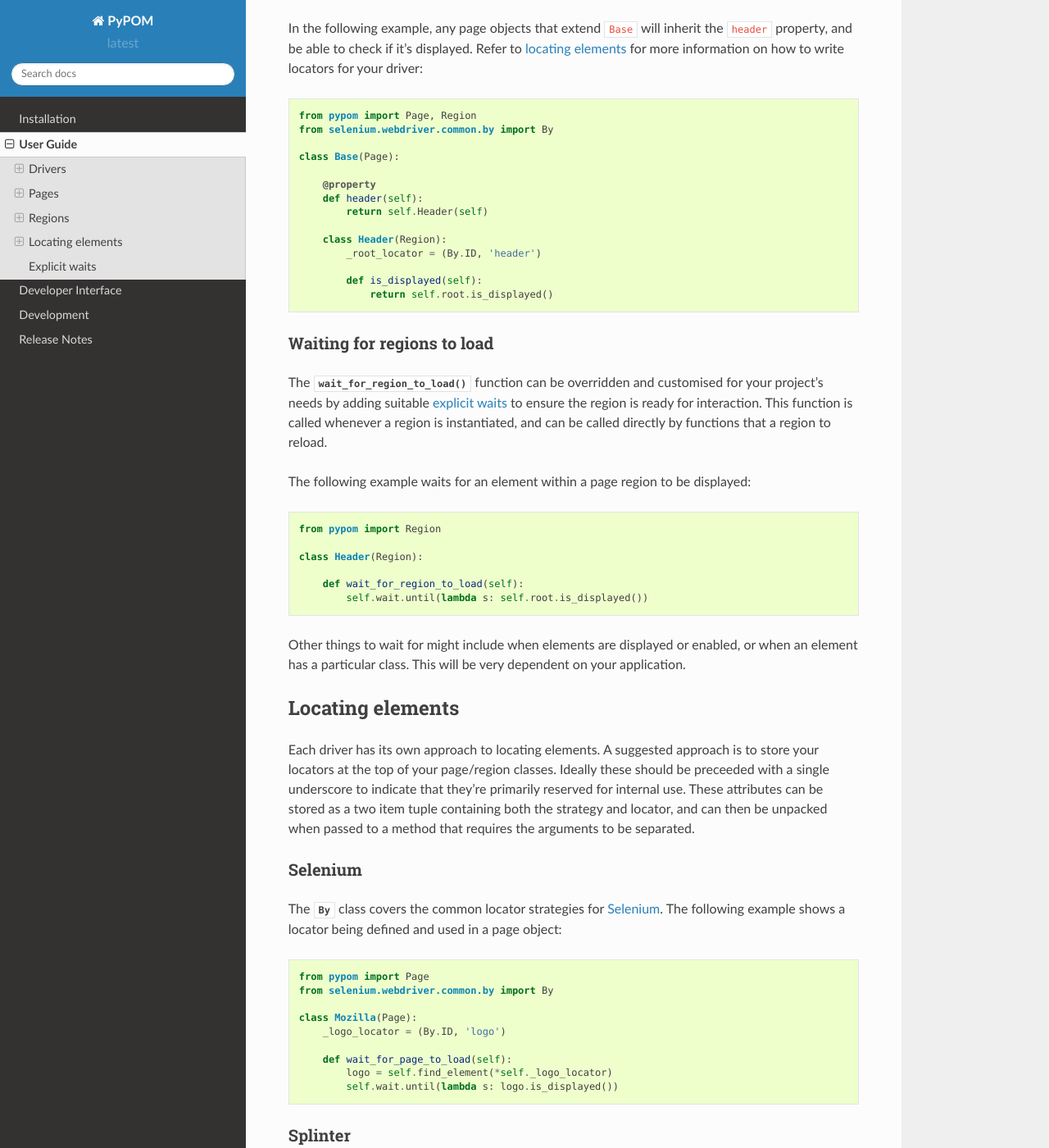
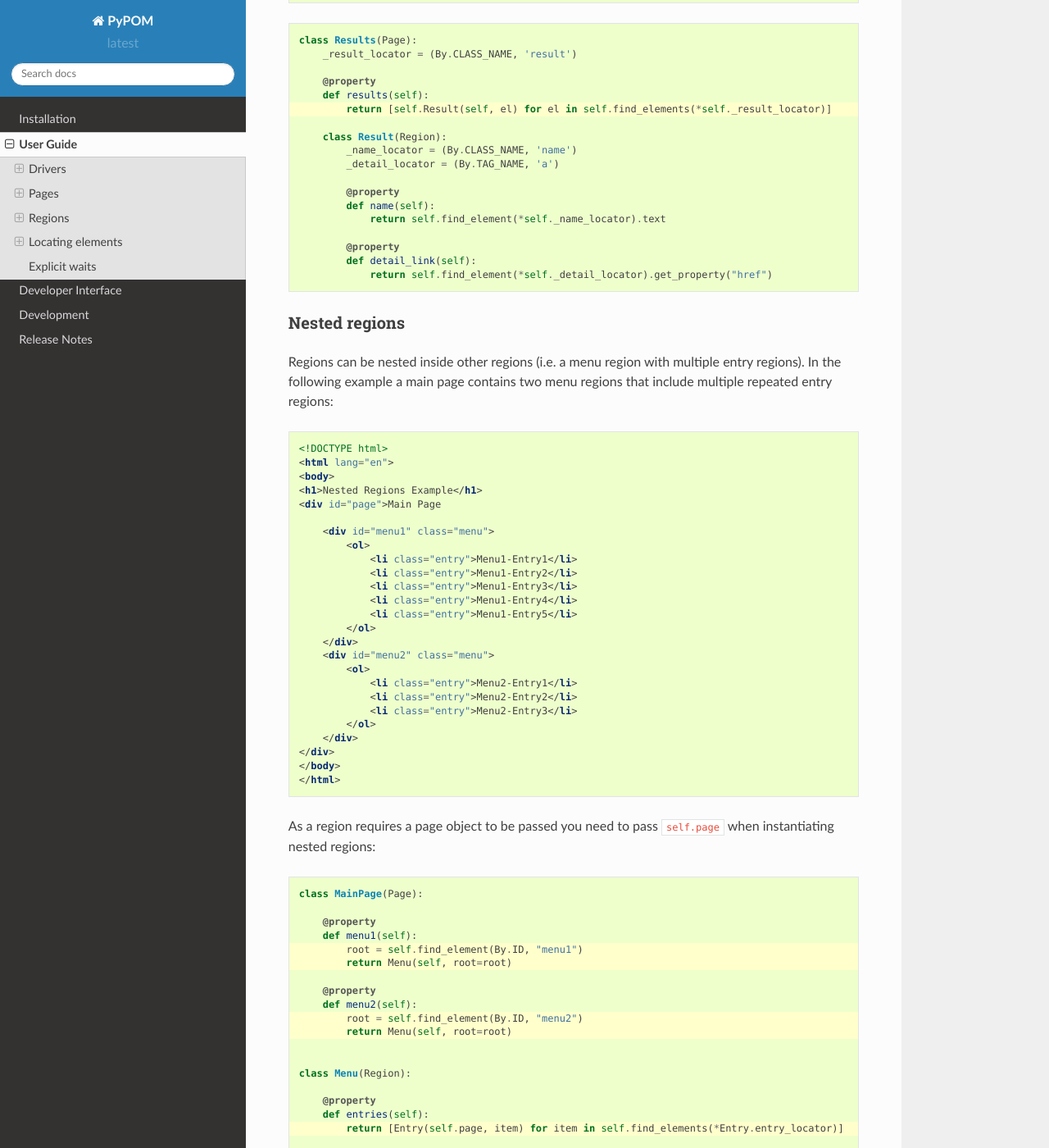
Before and after one commit to michaelwen45/michael-pom, a Sphinx documentation site: the page built from docs/user_guide.rst, in a window 1280 px wide and 1400 px high, scrolled down 4219 px. Shown: the whole window at 82% size. Built offline with Sphinx 7.4.7 and the Read the Docs theme 2.0.0, drawn with Linux system fonts in a browser that asks for light colours; some of the changed text lies outside the part shown.

Commit message:
Fix for #62 and nested regions example (#63)

```diff
--- /dev/null
+++ b/docs/examples/nested_regions.html
@@ -0,0 +1,25 @@
+<!DOCTYPE html>
+<html lang="en">
+<body>
+<h1>Nested Regions Example</h1>
+<div id="page">Main Page
+
+    <div id="menu1" class="menu">
+        <ol>
+            <li class="entry">Menu1-Entry1</li>
+            <li class="entry">Menu1-Entry2</li>
+            <li class="entry">Menu1-Entry3</li>
+            <li class="entry">Menu1-Entry4</li>
+            <li class="entry">Menu1-Entry5</li>
+        </ol>
+    </div>
+    <div id="menu2" class="menu">
+        <ol>
+            <li class="entry">Menu2-Entry1</li>
+            <li class="entry">Menu2-Entry2</li>
+            <li class="entry">Menu2-Entry3</li>
+        </ol>
+    </div>
+</div>
+</body>
+</html>
--- /dev/null
+++ b/docs/examples/nested_regions.py
@@ -0,0 +1,30 @@
+from pypom import Region, Page
+from selenium.webdriver.common.by import By
+
+
+class MainPage(Page):
+
+    @property
+    def menu1(self):
+        root = self.find_element(By.ID, "menu1")
+        return Menu(self, root=root)
+
+    @property
+    def menu2(self):
+        root = self.find_element(By.ID, "menu2")
+        return Menu(self, root=root)
+
+
+class Menu(Region):
+
+    @property
+    def entries(self):
+        return [Entry(self.page, item) for item in self.find_elements(*Entry.entry_locator)]
+
+
+class Entry(Region):
+    entry_locator = (By.CLASS_NAME, 'entry')
+
+    @property
+    def name(self):
+        return self.root.text
--- /dev/null
+++ b/docs/examples/repeated_regions.html
@@ -0,0 +1,26 @@
+<!DOCTYPE html>
+<html lang="en">
+<body>
+<h1>Repeated Regions Example</h1>
+
+<ol>
+    <li class="result">
+        <span class="name">Result 1</span>
+        <a href="./detail/1/">detail</a>
+    </li>
+    <li class="result">
+        <span class="name">Result 2</span>
+        <a href="./detail/2/">detail</a>
+    </li>
+    <li class="result">
+        <span class="name">Result 3</span>
+        <a href="./detail/3/">detail</a>
+    </li>
+    <li class="result">
+        <span class="name">Result 4</span>
+        <a href="./detail/4/">detail</a>
+    </li>
+</ol>
+
+</body>
+</html>
--- /dev/null
+++ b/docs/examples/repeated_regions.py
@@ -0,0 +1,22 @@
+from pypom import Page, Region
+from selenium.webdriver.common.by import By
+
+
+class Results(Page):
+    _result_locator = (By.CLASS_NAME, 'result')
+
+    @property
+    def results(self):
+        return [self.Result(self, el) for el in self.find_elements(*self._result_locator)]
+
+    class Result(Region):
+        _name_locator = (By.CLASS_NAME, 'name')
+        _detail_locator = (By.TAG_NAME, 'a')
+
+        @property
+        def name(self):
+            return self.find_element(*self._name_locator).text
+
+        @property
+        def detail_link(self):
+            return self.find_element(*self._detail_locator).get_property("href")
--- a/docs/user_guide.rst
+++ b/docs/user_guide.rst
@@ -123,7 +123,7 @@ Regions
 -------
 
 Region objects represent one or more elements of a web page that are repeated
-mutliple times on a page, or shared between multiple web pages. They prevent
+multiple times on a page, or shared between multiple web pages. They prevent
 duplication, and can improve the readability and maintainability of your page
 objects.
 
@@ -156,28 +156,38 @@ same characteristics, such as a list of search results. By creating a page
 region, you can interact with any of these items in a common way:
 
 The following example uses Selenium_ to locate all results on a page and return
-a list of ``Results`` regions. This can be used to determine the number of
+a list of ``Result`` regions. This can be used to determine the number of
 results, and each result can be accessed from this list for further state or
 interactions. Refer to `locating elements`_ for more information on how to
-write locators for your driver::
+write locators for your driver:
 
-  from pypom import Page, Region
-  from selenium.webdriver.common.by import By
+.. literalinclude:: examples/repeated_regions.html
+   :language: html
+   :emphasize-lines: 6-23
 
-  class Results(Page):
-      _result_locator = (By.CLASS_NAME, 'result')
+.. literalinclude:: examples/repeated_regions.py
+   :language: python
+   :emphasize-lines: 6-6
+   :lines: 5-22
 
-      @property
-      def results(self):
-          results = self.find_elements(*self._result_locator)
-          return [self.Result(el) for el in results]
+Nested regions
+~~~~~~~~~~~~~~
 
-      class Result(Region):
-          _name_locator = (By.CLASS_NAME, 'name')
+Regions can be nested inside other regions (i.e. a menu region with multiple entry
+regions). In the following example a main page contains two menu regions that
+include multiple repeated entry regions:
 
-          @property
-          def name(self):
-              return self.find_element(*self._name_locator).text
+.. literalinclude:: examples/nested_regions.html
+   :language: html
+
+As a region requires a page object to be passed you need
+to pass ``self.page`` when instantiating nested regions:
+
+.. literalinclude:: examples/nested_regions.py
+   :language: python
+   :emphasize-lines: 5-6,10-11,18-18
+   :lines: 5-30
+
 
 Shared regions
 ~~~~~~~~~~~~~~
```
